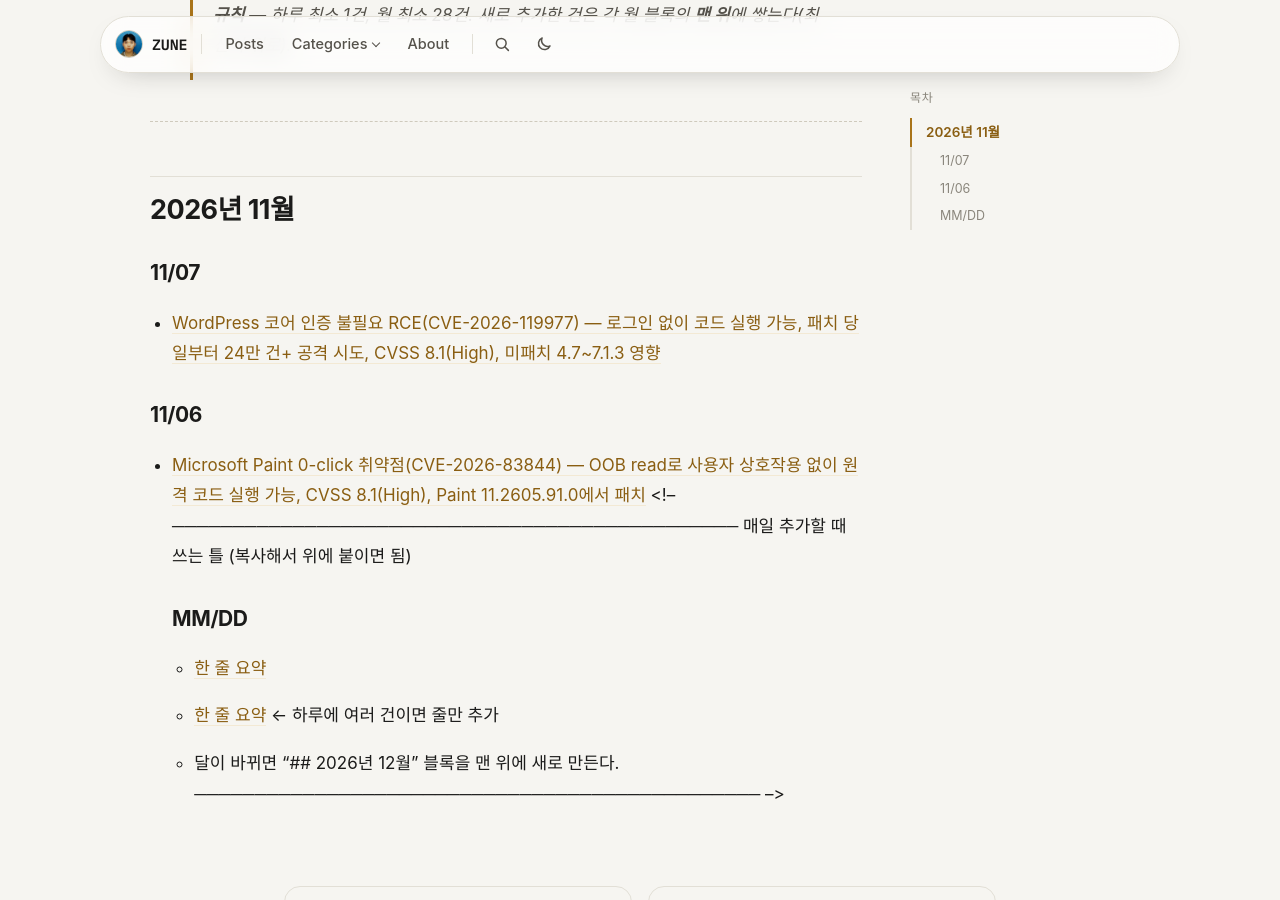
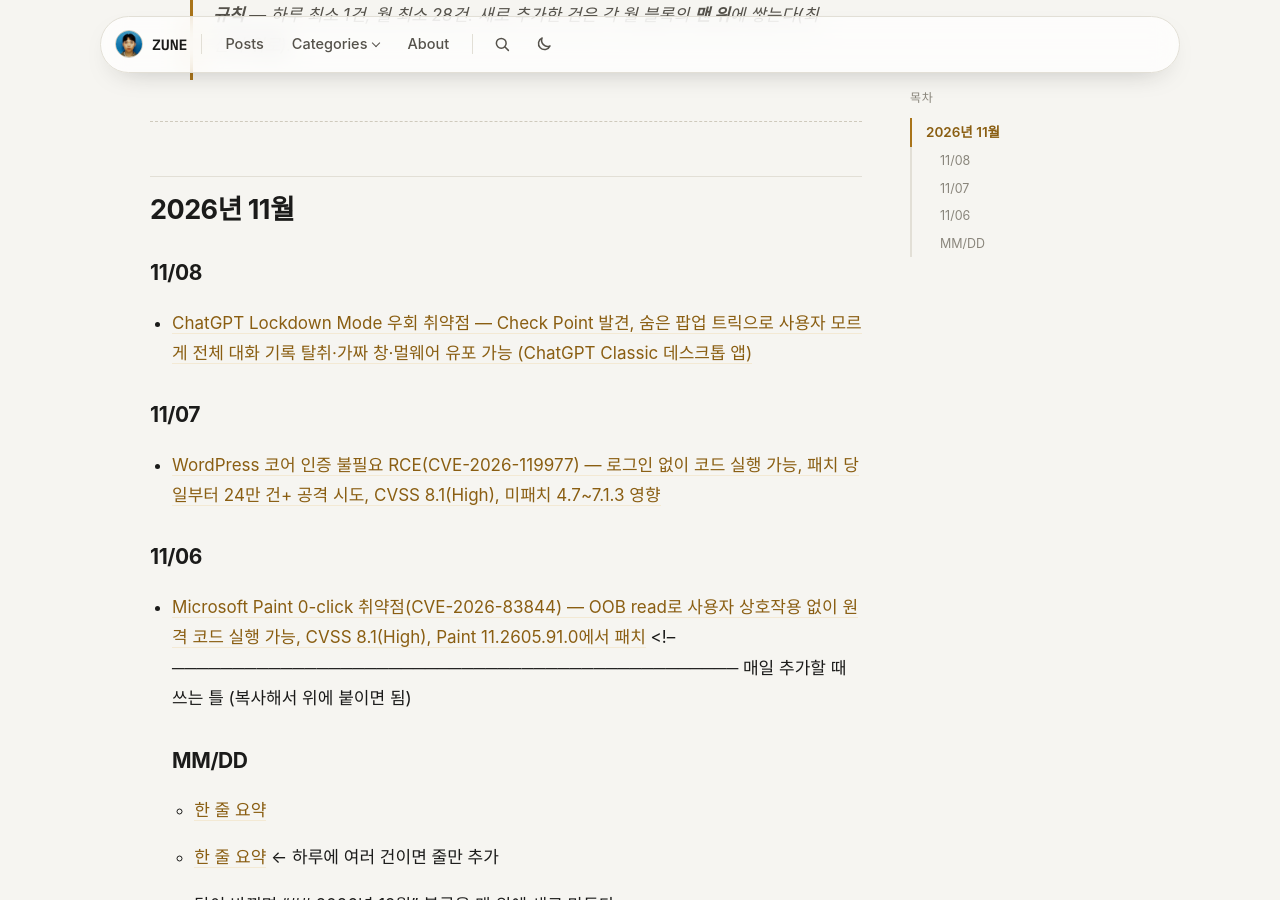
Before and after one commit to junseopark0216/junseopark0216.github.io, a Jekyll site: the page built from _posts/2026-11-06-tech-security-news-clipping.md, in a window 1280 px wide and 900 px high, scrolled down 500 px. Built offline with Jekyll 4.4.1, drawn with Linux system fonts in a browser that asks for light colours; some web fonts are replaced.

Commit message:
Add news clipping on ChatGPT vulnerability
Added a new news clipping about a vulnerability in ChatGPT Lockdown Mode discovered by Check Point.

```diff
--- a/_posts/2026-11-06-tech-security-news-clipping.md
+++ b/_posts/2026-11-06-tech-security-news-clipping.md
@@ -14,6 +14,10 @@ tags: ["보안뉴스", "클리핑", "나이츠프론티어", "daily"]
 ---
 
 ## 2026년 11월
+
+### 11/08
+
+- [ChatGPT Lockdown Mode 우회 취약점 — Check Point 발견, 숨은 팝업 트릭으로 사용자 모르게 전체 대화 기록 탈취·가짜 창·멀웨어 유포 가능 (ChatGPT Classic 데스크톱 앱)](https://x.com/the_cyber_news/status/2119247150672695322)
 
 ### 11/07
 
```
